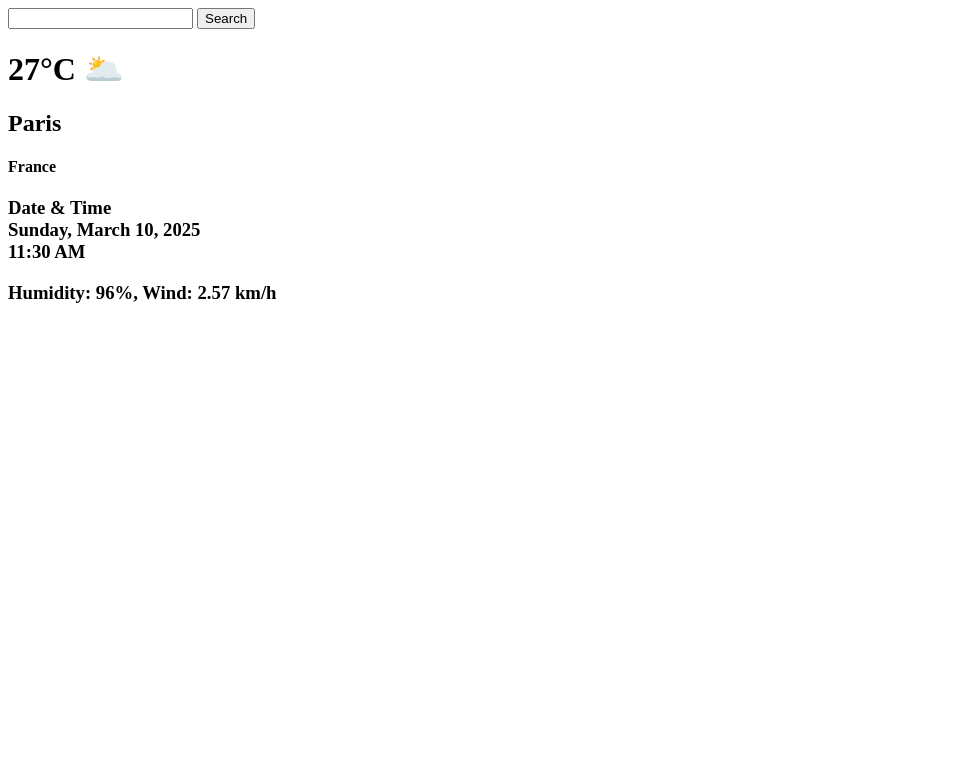
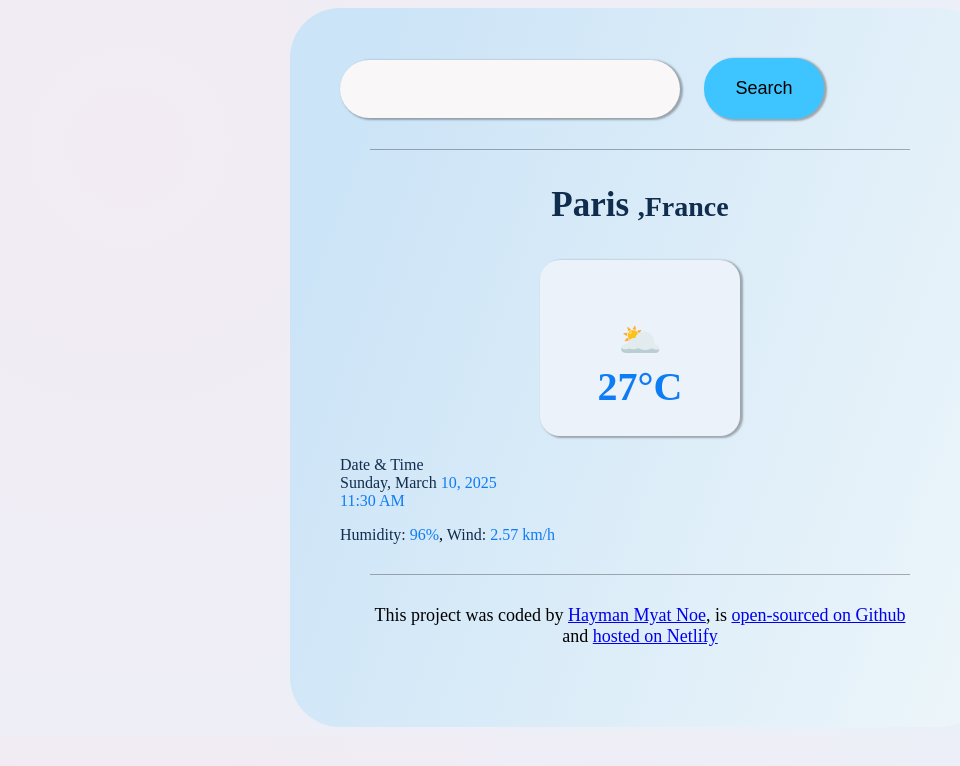
Before and after one commit to Hayman1314/Friendly-Forecast, a plain HTML site: page index.html in a window 1280 px wide. Shown: the whole page, without its empty margins (0-960 px from the left). Drawn offline with Linux system fonts and the light colour scheme.

Commit message:
Added more html and css

```diff
--- a/index.html
+++ b/index.html
@@ -3,34 +3,67 @@
   <head>
     <meta charset="UTF-8" />
     <meta name="viewport" content="width=device-width, initial-scale=1.0" />
+    <link rel="stylesheet" href="src/styles.css" />
     <title>Friendly Forecast</title>
   </head>
+
   <body>
+    <div class="container">
+      <main>
         <div class="form">
           <form>
             <input type="text" id="city" required />
             <input type="submit" value="Search" id="search" />
           </form>
         </div>
+        <hr />
+        <div class="location">
+          <p class="city">
+            Paris
+            <span class="country">,France</span>
+          </p>
+        </div>
+
         <div class="temperature-div">
-      <h1 class="temperature">27°C <span class="emoji">🌥️</span></h1>
+          <p>
+            <br />
+            <span class="emoji">🌥️</span>
+            <br />
+            <span class="temperature"> 27°C </span>
+          </p>
         </div>
-    <div class="location">
-      <h2 class="city">Paris</h2>
-      <h4 class="country">France</h4>
-    </div>
+
         <div class="date-time-div">
-      <h3 class="date-time">
+          <p class="date-time">
             <span class="date-time-title">Date & Time </span>
             <br />
-        Sunday, March 10, 2025
+            <span class="word">Sunday, March </span
+            ><span class="number">10, 2025</span>
             <br />
-        11:30 AM
-      </h3>
+            <span class="number"> 11:30 AM</span>
+          </p>
         </div>
 
         <div class="humidity-wind-div">
-      <h3 class="humidity-wind">Humidity: 96%, Wind: 2.57 km/h</h3>
+          <p class="humidity-wind">
+            <span class="word"> Humidity:</span
+            ><span class="number"> 96%</span>,<span class="word"> Wind:</span>
+            <span class="number">2.57 km/h</span>
+          </p>
+        </div>
+      </main>
+      <hr />
+      <footer>
+        This project was coded by
+        <a href="https://github.com/Hayman1314"> Hayman Myat Noe</a>, is
+        <a href="https://github.com/Hayman1314/Friendly-Forecast">
+          open-sourced on Github</a
+        >
+        and
+        <a href="https://friendly-forecast-weather-app.netlify.app/">
+          hosted on Netlify</a
+        >
+      </footer>
     </div>
   </body>
 </html>
--- a/src/styles.css
+++ b/src/styles.css
@@ -0,0 +1,98 @@
+body {
+  display: block;
+  background: radial-gradient(
+    circle at 10% 20%,
+    rgb(242, 235, 243) 0%,
+    rgb(234, 241, 249) 90.1%
+  );
+}
+.container {
+  display: block;
+  margin: 0 auto;
+  max-width: 600px;
+  padding: 50px;
+  background: linear-gradient(
+    109.6deg,
+    rgb(204, 228, 247) 11.2%,
+    rgb(237, 246, 250) 100.2%
+  );
+  border-radius: 50px;
+}
+#city {
+  border-radius: 30px;
+  border: none;
+  color: rgba(39, 33, 66, 0.4);
+  font-size: 16px;
+  padding: 20px;
+  border: none;
+  width: 50%;
+  background-color: #f9f7f7;
+  box-shadow: 2px 1px 2px 1px rgba(0, 0, 0, 0.3);
+}
+#search {
+  border-radius: 30px;
+  border: none;
+  font-size: 18px;
+  margin: 0px 20px;
+  padding: 20px;
+  width: 20%;
+  background-color: #3ec5ff;
+
+  box-shadow: 2px 1px 2px 1px rgba(0, 0, 0, 0.3);
+}
+#search:hover {
+  background-color: #4ab1d3c2;
+  cursor: pointer;
+  transition: ease-in-out 225ms;
+}
+hr {
+  margin: 30px;
+  border-left: none;
+  border-right: none;
+  border-bottom: none;
+  border-top-color: rgba(0, 0, 0, 0.3);
+}
+.location {
+  display: block;
+  text-align: center;
+  font-size: 35px;
+  font-weight: 800;
+  color: #112d4e;
+}
+.country {
+  font-size: 28px;
+  font-weight: 700;
+}
+.temperature-div {
+  background-color: #ecf2f9;
+  text-align: center;
+  display: block;
+  margin: 20px 200px;
+  padding: 5px;
+  border-radius: 20px;
+  line-height: 40px;
+  box-shadow: 2px 1px 2px 1px rgba(0, 0, 0, 0.3);
+}
+
+.emoji {
+  font-size: 35px;
+}
+.temperature {
+  font-size: 40px;
+  font-weight: 800;
+  color: #0e7cf4;
+}
+.date-time-title {
+  color: #112d4e;
+}
+.word {
+  color: #112d4e;
+}
+.number {
+  color: #0e7cf4;
+}
+footer {
+  text-align: center;
+  margin: 30px;
+  font-size: 18px;
+}
```
Lines whose indentation alone changed are shown as unchanged.
